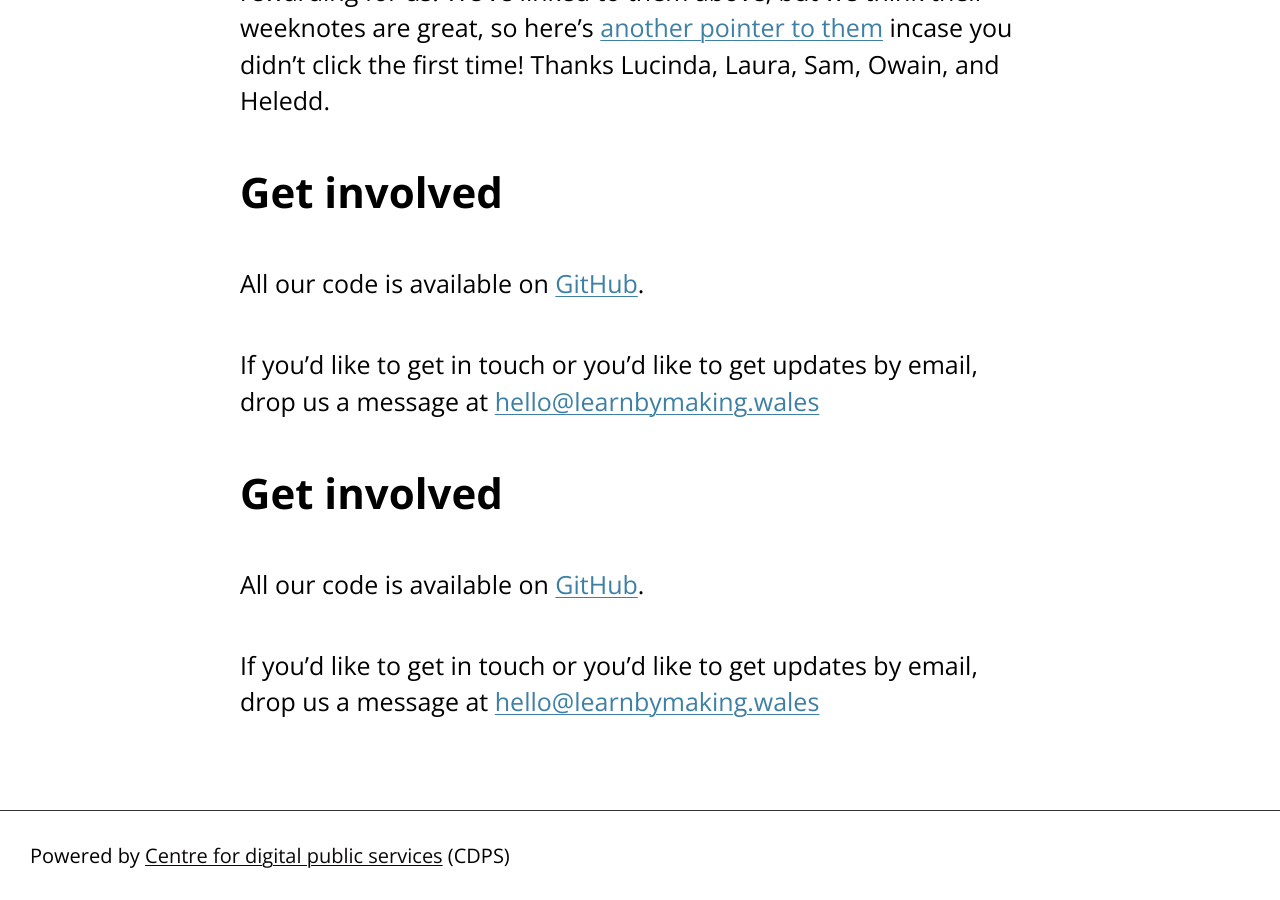
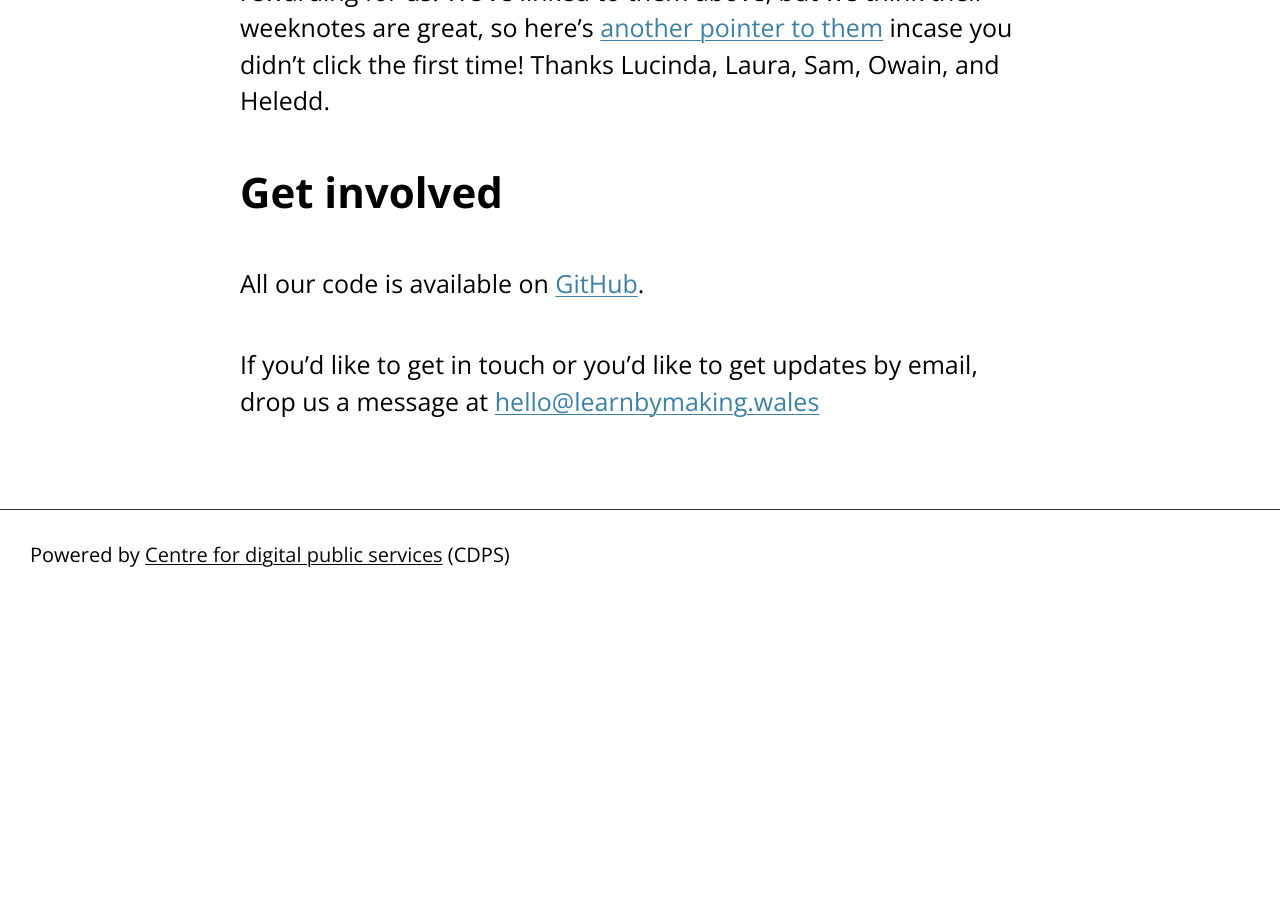
Before and after one commit to learnbymakingwales/learnbymakingwales.github.io, a Jekyll site: the page built from en/updates/_posts/2022-12-23-week-eleven.md, in a window 1280 px wide and 900 px high, scrolled down 5471 px. Built offline with Jekyll 4.4.1, drawn with Linux system fonts in a browser that asks for light colours; after the commit the page ends 6070 px from its top, so only the background shows below that.

Commit message:
fixes typo

```diff
--- a/en/updates/_posts/2022-12-23-week-eleven.md
+++ b/en/updates/_posts/2022-12-23-week-eleven.md
@@ -75,10 +75,3 @@ And of course, the team from NRW whose enthusiastic participation and willingnes
 All our code is available on [GitHub](https://github.com/orgs/learnbymakingwales/repositories).
 
 If you’d like to get in touch or you’d like to get updates by email, drop us a message at [hello@learnbymaking.wales](mailTo:hello@learnbymaking.wales)
-
-
-
-## Get involved
-All our code is available on [GitHub](https://github.com/orgs/learnbymakingwales/repositories).
-
-If you’d like to get in touch or you’d like to get updates by email, drop us a message at [hello@learnbymaking.wales](mailTo:hello@learnbymaking.wales)
```
